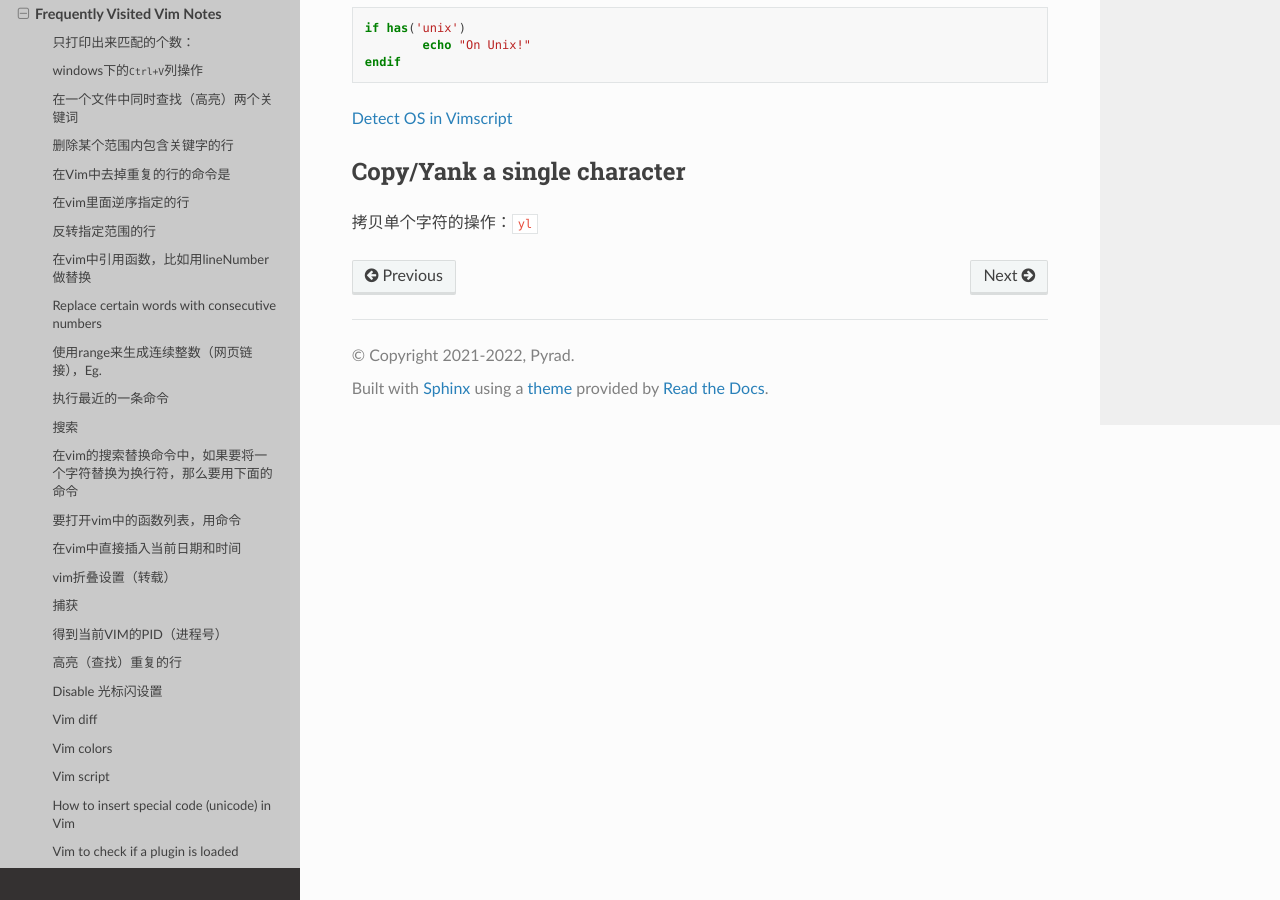
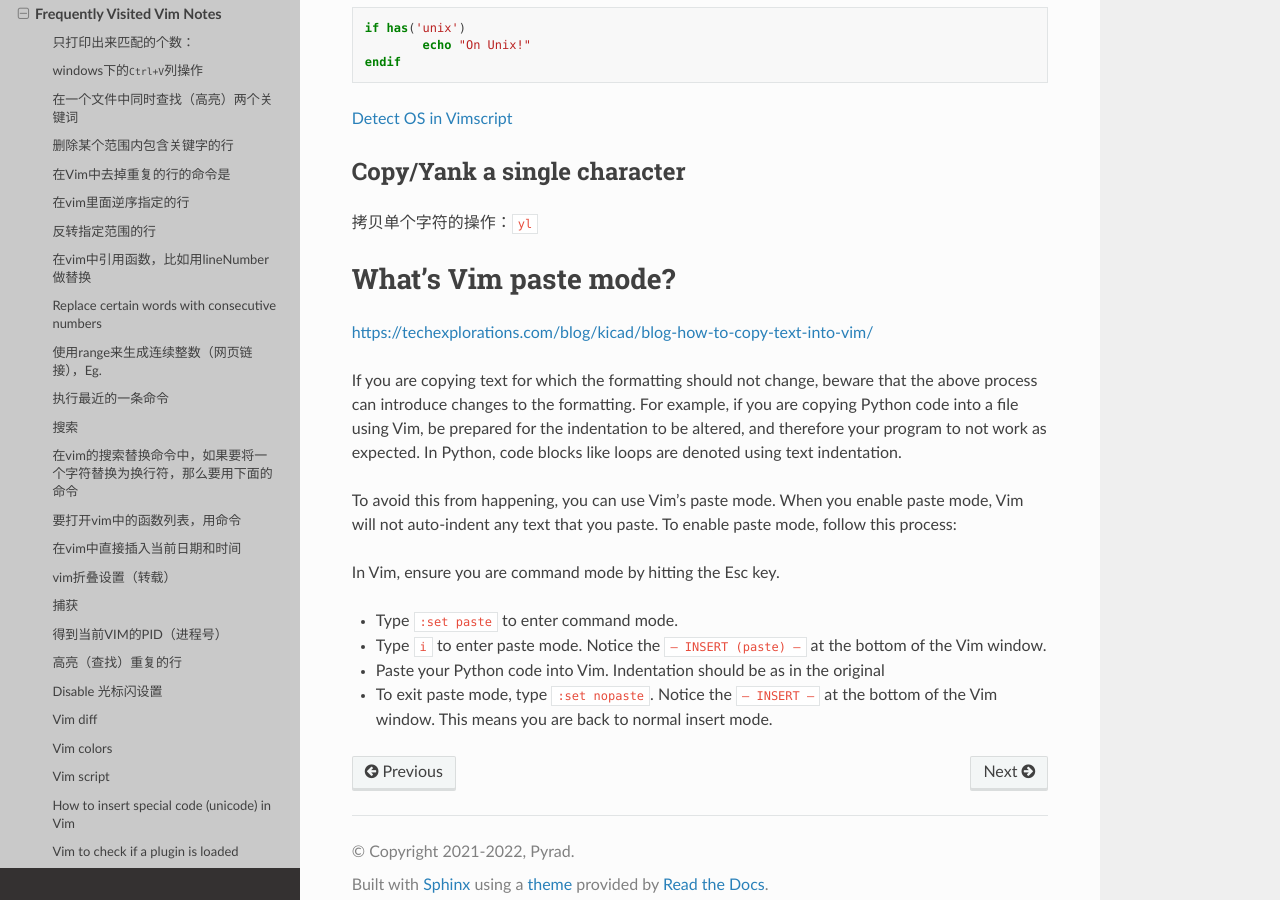
Before and after one commit to Pyrad/pyradnotes, a Sphinx documentation site: the page built from source/Vim/vim.md, in a window 1280 px wide and 900 px high, scrolled down 8580 px. Built offline with Sphinx 7.4.7 and the Read the Docs theme 2.0.0, drawn with Linux system fonts in a browser that asks for light colours.

Commit message:
Vim what is vim paste mode

```diff
--- a/source/Vim/vim.md
+++ b/source/Vim/vim.md
@@ -400,3 +400,21 @@ endif
 ## Copy/Yank a single character
 
 拷贝单个字符的操作：`yl`
+
+
+
+
+
+# What's Vim paste mode?
+
+[https://techexplorations.com/blog/kicad/blog-how-to-copy-text-into-vim/](https://techexplorations.com/blog/kicad/blog-how-to-copy-text-into-vim/)
+
+If you are copying text for which the formatting should not change, beware that the above process can introduce changes to the formatting. For example, if you are copying Python code into a file using Vim, be prepared for the indentation to be altered, and therefore your program to not work as expected. In Python, code blocks like loops are denoted using text indentation.
+
+To avoid this from happening, you can use Vim’s paste mode. When you enable paste mode, Vim will not auto-indent any text that you paste. To enable paste mode, follow this process:
+
+In Vim, ensure you are command mode by hitting the Esc key.
+- Type `:set paste` to enter command mode.
+- Type `i` to enter paste mode. Notice the `– INSERT (paste) –` at the bottom of the Vim window.
+- Paste your Python code into Vim. Indentation should be as in the original
+- To exit paste mode, type `:set nopaste`. Notice the `– INSERT –` at the bottom of the Vim window. This means you are back to normal insert mode.
```
